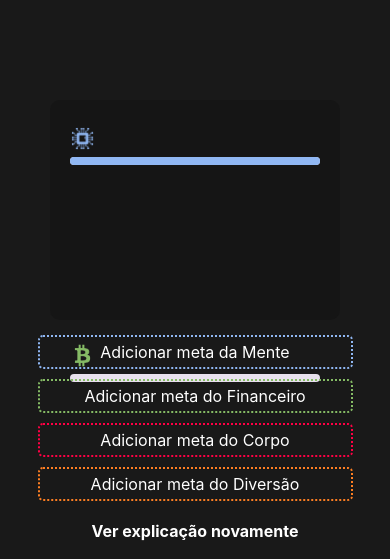
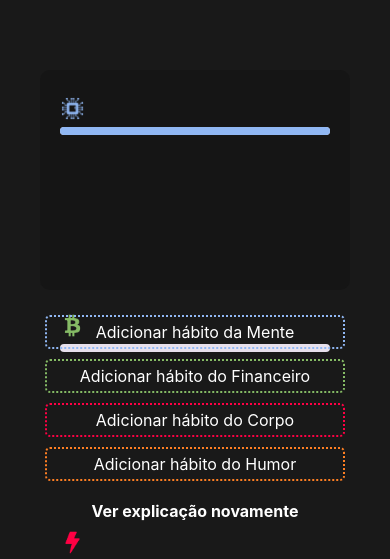
Before and after one commit to paulo7708/App-React-Native, a React Native app: screen /Home in a window 390 px wide. Shown: the part 267-826 px from the top of the page. Built offline with nearby package versions, Linux system fonts and the light colour scheme.

Commit message:
finalização da primeira etapa

```diff
--- a/src/Components/Home/CreateHabit/index.jsx
+++ b/src/Components/Home/CreateHabit/index.jsx
@@ -14,7 +14,7 @@ export default function CreateHabit({ habitArea, borderColor}) {
       onPress={handleCreate}
     >
       <Text style={styles.habitTitle}>
-        Adicionar meta {habitArea === "Mente" ? "da" : "do"} {habitArea}
+        Adicionar hábito {habitArea === "Mente" ? "da" : "do"} {habitArea}
       </Text>
     </TouchableOpacity>
   )
@@ -22,7 +22,7 @@ export default function CreateHabit({ habitArea, borderColor}) {
 
 const styles = StyleSheet.create({
   button: {
-    width:315,
+    width:300,
     marginVertical:5,
     paddingVertical:5,
     paddingHorizontal:10,
--- a/src/Components/Home/StatusBar/index.jsx
+++ b/src/Components/Home/StatusBar/index.jsx
@@ -48,8 +48,8 @@ const styles = StyleSheet.create({
     padding:20,
     backgroundColor: "#151515",
     borderRadius: 10,
-    marginTop: 10,
-    marginBottom:10,
+    marginTop: -20,
+    marginBottom:20,
   },
   StatusBarContainer:{
     flexDirection: "row",
@@ -58,7 +58,7 @@ const styles = StyleSheet.create({
   },
   progress:{
     borderRadius: 10,
-    width:250,
+    width:270,
     height: 8,
   },
   icon: {
--- a/src/Pages/Home/index.jsx
+++ b/src/Pages/Home/index.jsx
@@ -69,7 +69,7 @@ export default function Home() {
               checkColor="#FE7F23"
             />
           ) : (
-            <CreateHabit habitArea="Diversão" borderColor="#FE7F23"/>
+            <CreateHabit habitArea="Humor" borderColor="#FE7F23"/>
           )}
 
 
```
